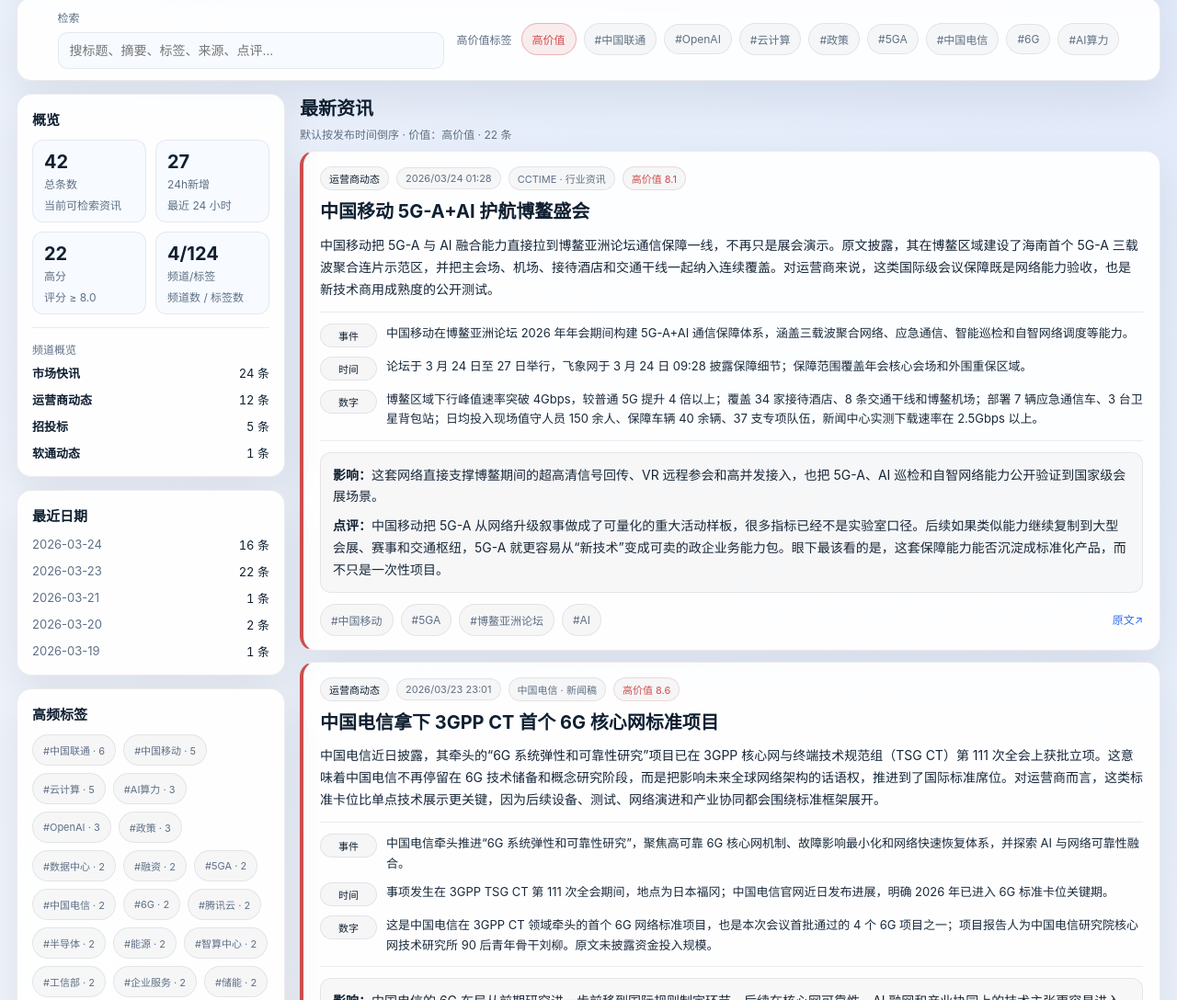
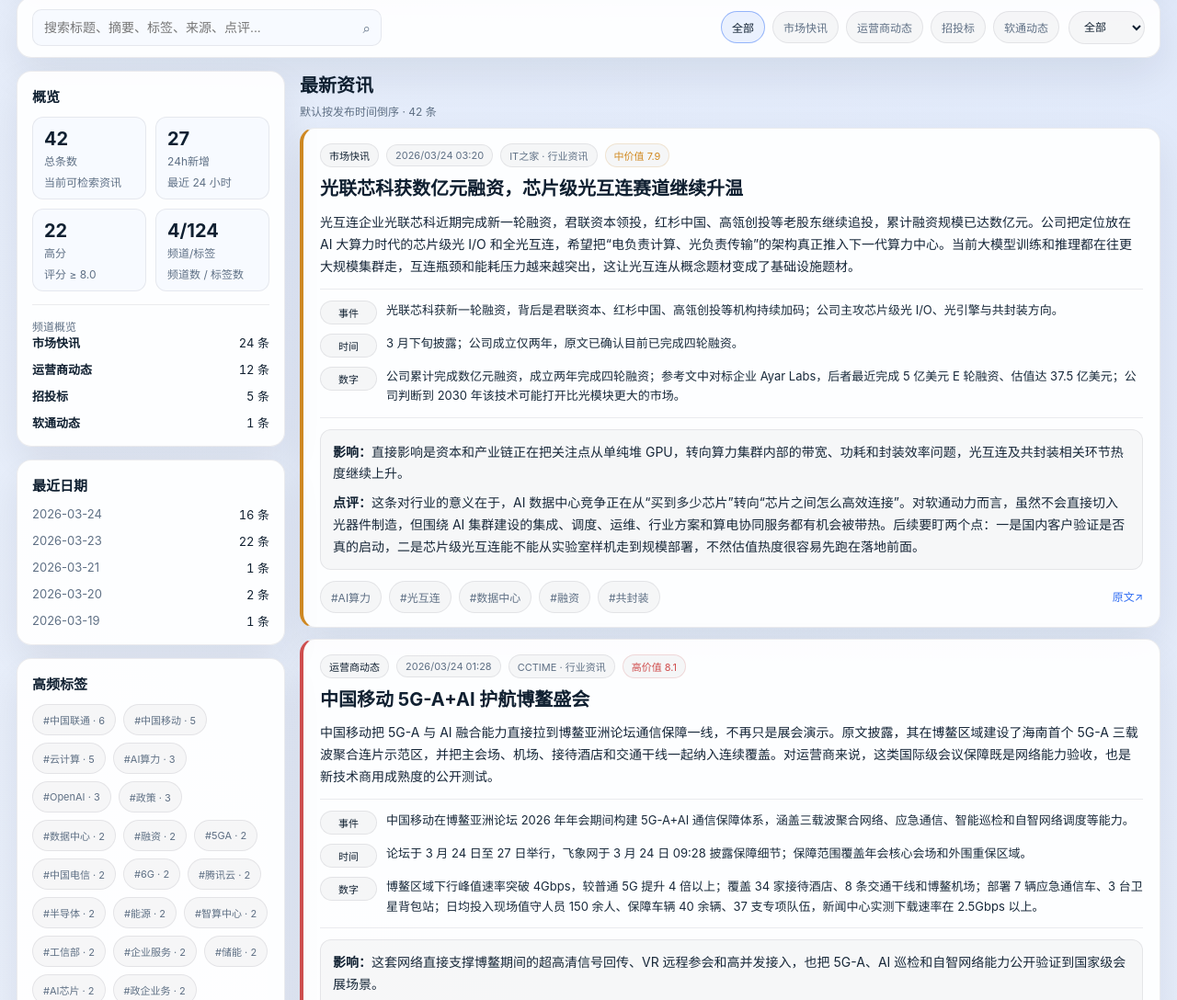
Before and after one commit to arubachen/openclaw-news-site, a website: page index.html in a window 1280 px wide. Shown: the part 166-1254 px from the top of the page at 92% size. Drawn offline with Linux system fonts and the light colour scheme.

Commit message:
chore: sync news-site content (2026-03-24 12:22:30 +0800)

```diff
--- a/app.js
+++ b/app.js
@@ -10,20 +10,21 @@
   items: [],
   query: '',
   activeChannel: '全部',
-  scoreFilter: '高价值',
+  scoreFilter: '全部',
   themeMode: 'system',
 };
 
 const els = {
   root: document.querySelector('#content-root'),
   routeTitle: document.querySelector('#route-title'),
+  channelChips: document.querySelector('#channel-chips'),
+  scoreSelect: document.querySelector('#score-select'),
   overviewSummary: document.querySelector('#overview-summary'),
   channelSummary: document.querySelector('#channel-summary'),
   dateLinks: document.querySelector('#date-links'),
   tagCloud: document.querySelector('#tag-cloud'),
   searchInput: document.querySelector('#search-input'),
   themeToggle: document.querySelector('#theme-toggle'),
-  featuredTags: document.querySelector('#featured-tags'),
 };
 
 const mediaDark = window.matchMedia('(prefers-color-scheme: dark)');
@@ -47,26 +48,38 @@
 const scoreTone = (score = 0) => score >= 8 ? '高价值' : score >= 7 ? '中价值' : '一般';
 const scoreColor = (score = 0) => score >= 8 ? 'var(--high)' : score >= 7 ? 'var(--warn)' : 'var(--good)';
 const scoreClass = (score = 0) => score >= 8 ? 'score-high' : score >= 7 ? 'score-mid' : 'score-low';
-const stripCommentPrefix = (value = '') => String(value)
-  .replace(/^\*\*(?:评|点评)：\*\*\s*/u, '')
-  .replace(/^(?:评|点评)：\s*/u, '')
-  .trim();
+
+function stripCommentPrefix(value = '') {
+  return String(value)
+    .replace(/^\*\*(?:评|点评)：\*\*\s*/u, '')
+    .replace(/^(?:评|点评)：\s*/u, '')
+    .trim();
+}
 
 function humanizeComment(value = '') {
   let text = stripCommentPrefix(value);
-  const replacements = [
-    [/^(?:这条|这类|这则|这波)(?:消息|信息|内容|动态|情报)?(?:真正|最)?(?:值得看|重要|关键|核心)?(?:[^。]{0,12})?(?:不是|不在于)\s*[^，。；]+[，,、 ]*(?:而是|而在于)\s*/u, ''],
-    [/^(?:这条|这类|这则|这波)(?:消息|信息|内容|动态|情报)?(?:的)?(?:重点|看点|价值|核心|关键)(?:是|在于)\s*/u, ''],
-    [/^(?:真正|更)?值得看的是\s*/u, ''],
-    [/^(?:这不只是|这不单是)\s*[^，。；]+[，,、 ]*(?:更是|更意味着)\s*/u, ''],
-    [/^(?:这条|这类|这则|这波)(?:消息|信息|内容|动态|情报)?(?:释放出的信号是|说明了)\s*/u, ''],
-    [/^(?:核心|关键|重点)(?:在于|是)\s*/u, ''],
-    [/^(?:这条|这类|这则|这波)(?:消息|信息|内容|动态|情报)?(?:真正值得看)?[，,]\s*/u, ''],
+  const firstSentence = text.split(/[。！？]/u)[0] || text;
+
+  if (/^(?:这条|这类|这则|这波)/u.test(text) && /(?:不是|不在于)/u.test(firstSentence) && /(?:而是|而在于)/u.test(firstSentence)) {
+    const idx = text.search(/(?:而是|而在于)/u);
+    if (idx !== -1) text = text.slice(idx).replace(/^(?:而是|而在于)\s*/u, '');
+  }
+
+  const patterns = [
+    /^(?:真正|更)?值得看的是\s*/u,
+    /^(?:真正|更)?值得盯的是\s*/u,
+    /^(?:这条|这类|这则|这波)(?:消息|信息|内容|动态|情报)?(?:的)?(?:重点|看点|价值|核心|关键)(?:是|在于)\s*/u,
+    /^(?:这条|这类|这则|这波)(?:消息|信息|内容|动态|情报)?(?:释放出的信号是|说明了)\s*/u,
+    /^(?:核心|关键|重点)(?:在于|是)\s*/u,
+    /^(?:这条|这类|这则|这波)(?:消息|信息|内容|动态|情报)?[，,]\s*/u,
+    /^(?:这不只是|这不单是)\s*[^，。；]+(?:，|,|、)?(?:更是|更意味着)\s*/u,
   ];
-  for (const [pattern, replacement] of replacements) {
-    text = text.replace(pattern, replacement);
+
+  for (const pattern of patterns) {
+    text = text.replace(pattern, '');
   }
-  text = text.replace(/^(?:而是|而在于)\s*/u, '');
+
+  text = text.replace(/^(?:而是|而在于|意味着|说明)\s*/u, '');
   text = text.replace(/^[，,。；、\s]+/u, '');
   return text.trim();
 }
@@ -151,14 +164,20 @@
   `).join('');
 }
 
-function renderFeaturedTags() {
-  const highItems = state.items.filter((item) => Number(item.score || 0) >= 8);
-  const counts = new Map();
-  highItems.flatMap((item) => item.tags || []).forEach((tag) => counts.set(tag, (counts.get(tag) || 0) + 1));
-  const topTags = [...counts.entries()].sort((a, b) => b[1] - a[1]).slice(0, 8);
-  const fixed = `<span class="badge-static">高价值</span>`;
-  const tags = topTags.map(([tag]) => `<a class="chip" href="#/tag/${slugifyHash(tag)}">#${esc(tag)}</a>`).join('');
-  els.featuredTags.innerHTML = fixed + tags;
+function renderChannelChips() {
+  const channels = ['全部', ...new Set(state.items.map((item) => item.channel))];
+  els.channelChips.innerHTML = channels.map((channel) => `
+    <button class="chip ${state.activeChannel === channel ? 'active' : ''}" data-channel="${esc(channel)}">${esc(channel)}</button>
+  `).join('');
+
+  els.channelChips.querySelectorAll('[data-channel]').forEach((button) => {
+    button.addEventListener('click', () => {
+      state.activeChannel = button.dataset.channel;
+      window.location.hash = state.activeChannel === '全部'
+        ? '#/all'
+        : `#/channel/${slugifyHash(state.activeChannel)}`;
+    });
+  });
 }
 
 function renderSidebar() {
@@ -259,7 +278,7 @@
 function renderCards(title, description, items) {
   renderRouteTitle(title, description, items);
   if (!items.length) {
-    els.root.innerHTML = `<div class="empty"><h3>没有匹配内容</h3><p>可以换个分类、标签或关键词再试。</p></div>`;
+    els.root.innerHTML = `<div class="empty"><h3>没有匹配内容</h3><p>可以换个分类、价值条件或关键词再试。</p></div>`;
     return;
   }
 
@@ -296,7 +315,6 @@
     return;
   }
 
-  state.activeChannel = item.channel;
   const facts = buildDisplayFacts(item);
   renderRouteTitle(item.title, `${item.channel} · ${fmtDate(item.publishedAt)}`, [item]);
 
@@ -368,6 +386,7 @@
 
   if (route === 'channel' && value) {
     state.activeChannel = decodeURIComponent(value);
+    renderChannelChips();
     renderCards(`频道：${state.activeChannel}`, '按频道查看', filteredItems((item) => item.channel === state.activeChannel));
     return;
   }
@@ -375,6 +394,7 @@
   if (route === 'tag' && value) {
     const tag = decodeURIComponent(value);
     state.activeChannel = '全部';
+    renderChannelChips();
     renderCards(`标签：#${tag}`, '按标签查看', filteredItems((item) => item.tags.includes(tag)));
     return;
   }
@@ -382,11 +402,13 @@
   if (route === 'date' && value) {
     const day = decodeURIComponent(value);
     state.activeChannel = '全部';
+    renderChannelChips();
     renderCards(`归档：${day}`, '按日期查看', filteredItems((item) => item.publishedAt.startsWith(day)));
     return;
   }
 
   state.activeChannel = '全部';
+  renderChannelChips();
   renderCards('最新资讯', '默认按发布时间倒序', filteredItems());
 }
 
@@ -395,9 +417,15 @@
   const response = await fetch('./data/news.json');
   state.items = await response.json();
   summarize();
-  renderFeaturedTags();
   renderSidebar();
+  renderChannelChips();
   renderRoute();
+
+  els.scoreSelect.value = state.scoreFilter;
+  els.scoreSelect.addEventListener('change', (event) => {
+    state.scoreFilter = event.target.value;
+    renderRoute();
+  });
 
   els.searchInput.addEventListener('input', (event) => {
     state.query = event.target.value.trim();
--- a/index.html
+++ b/index.html
@@ -25,13 +25,23 @@
 
       <section class="toolbar toolbar-inline">
         <div class="toolbar-search compact-search">
-          <label for="search-input">检索</label>
-          <input id="search-input" type="search" placeholder="搜标题、摘要、标签、来源、点评..." />
+          <div class="search-input-wrap">
+            <input id="search-input" type="search" placeholder="搜索标题、摘要、标签、来源、点评..." />
+            <span class="search-icon" aria-hidden="true">⌕</span>
+          </div>
         </div>
 
-        <div class="important-tags-row">
-          <span class="toolbar-label toolbar-label-inline">高价值标签</span>
-          <div id="featured-tags" class="chips inline-chips"></div>
+        <div class="toolbar-main-filters">
+          <div id="channel-chips" class="chips inline-chips"></div>
+          <div class="score-select-wrap">
+            <label class="sr-only" for="score-select">价值筛选</label>
+            <select id="score-select">
+              <option value="全部">全部</option>
+              <option value="高价值">高价值</option>
+              <option value="中价值">中价值</option>
+              <option value="一般">一般</option>
+            </select>
+          </div>
         </div>
       </section>
 
--- a/styles.css
+++ b/styles.css
@@ -120,24 +120,19 @@
 .toolbar-inline {
   display: flex;
   align-items: center;
-  justify-content: center;
+  justify-content: space-between;
   gap: 14px;
   flex-wrap: wrap;
 }
-.toolbar-search label,
-.route-subtitle,
-.panel-subhead,
-.toolbar-label {
-  display: block;
-  font-size: 12px;
-  color: var(--muted);
-  margin-bottom: 8px;
-}
 .compact-search {
-  flex: 0 1 420px;
+  flex: 0 1 380px;
   min-width: 280px;
 }
-.toolbar-search input {
+.search-input-wrap {
+  position: relative;
+  width: 100%;
+}
+.search-input-wrap input {
   width: 100%;
   height: 40px;
   border-radius: 10px;
@@ -145,20 +140,48 @@
   background: var(--panel-strong);
   color: var(--text);
   font-size: 14px;
-  padding: 10px 12px;
+  padding: 10px 40px 10px 12px;
 }
-.important-tags-row {
+.search-icon {
+  position: absolute;
+  right: 12px;
+  top: 50%;
+  transform: translateY(-50%);
+  color: var(--muted);
+  font-size: 15px;
+  pointer-events: none;
+}
+.toolbar-main-filters {
   display: flex;
   align-items: center;
   gap: 10px;
   flex-wrap: wrap;
-}
-.toolbar-label-inline {
-  margin: 0;
-  white-space: nowrap;
+  justify-content: flex-end;
 }
 .inline-chips {
-  align-items: center;
+  display: flex;
+  flex-wrap: wrap;
+  gap: 8px;
+}
+.score-select-wrap select {
+  height: 36px;
+  border-radius: 999px;
+  border: 1px solid var(--line);
+  background: rgba(127, 127, 127, 0.06);
+  color: var(--text);
+  font-size: 12px;
+  padding: 0 12px;
+}
+.sr-only {
+  position: absolute;
+  width: 1px;
+  height: 1px;
+  padding: 0;
+  margin: -1px;
+  overflow: hidden;
+  clip: rect(0, 0, 0, 0);
+  white-space: nowrap;
+  border: 0;
 }
 
 .chips {
@@ -169,33 +192,24 @@
 .chip,
 .meta-pill,
 .fact-key,
-.article-pill,
-.badge-static {
+.article-pill {
   display: inline-flex;
   align-items: center;
   border: 1px solid var(--line);
   border-radius: 999px;
   background: rgba(127, 127, 127, 0.06);
 }
-.chip,
-.badge-static {
+.chip {
+  cursor: pointer;
   padding: 8px 11px;
   color: var(--muted);
   font-size: 12px;
-}
-.chip {
-  cursor: pointer;
 }
 .chip.active,
 .chip:hover {
   color: var(--text);
   border-color: color-mix(in srgb, var(--accent) 46%, transparent);
   background: var(--accent-soft);
-}
-.badge-static {
-  color: var(--high);
-  border-color: color-mix(in srgb, var(--high) 35%, transparent);
-  background: color-mix(in srgb, var(--high) 10%, transparent);
 }
 
 .layout {
@@ -222,6 +236,12 @@
 .panel-head h3 {
   margin: 0;
   font-size: 15px;
+}
+.panel-subhead,
+.route-subtitle {
+  display: block;
+  font-size: 12px;
+  color: var(--muted);
 }
 .overview-mini-grid {
   display: grid;
@@ -416,9 +436,21 @@
   color: var(--muted);
 }
 
-@media (max-width: 900px) {
+@media (max-width: 980px) {
   .layout { grid-template-columns: 1fr; }
   .sidebar { position: static; }
+}
+
+@media (max-width: 760px) {
+  .toolbar-inline,
+  .toolbar-main-filters {
+    align-items: stretch;
+    justify-content: flex-start;
+  }
+  .compact-search {
+    min-width: 100%;
+    width: 100%;
+  }
 }
 
 @media (max-width: 640px) {
@@ -428,13 +460,8 @@
   .fact-row { grid-template-columns: 56px 1fr; }
   .footer-row,
   .card-head,
-  .article-head,
-  .toolbar-inline {
+  .article-head {
     flex-direction: column;
     align-items: flex-start;
   }
-  .compact-search {
-    min-width: 100%;
-    width: 100%;
-  }
 }
```
